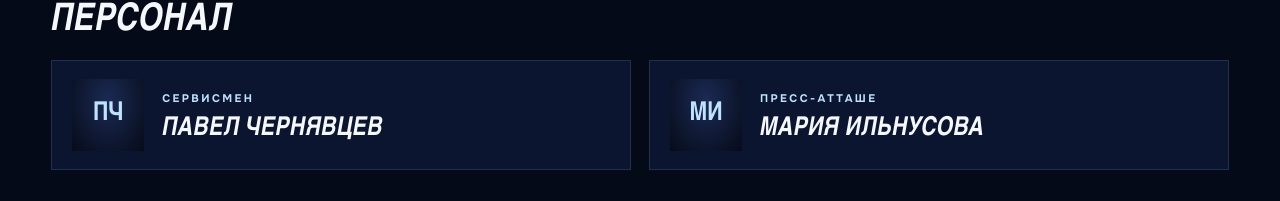
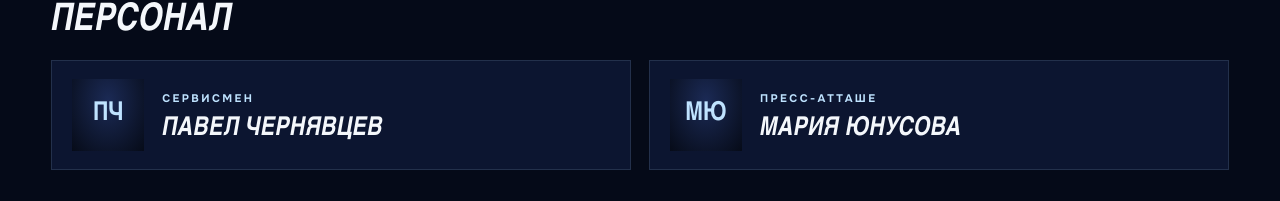
Before and after one commit to Karrighun/region23-site, a plain HTML site: page adult/site/team.html in a window 1280 px wide. Shown: the part 3298-3499 px from the top of the page. Drawn offline with Linux system fonts and the light colour scheme; a web font is replaced by a local one.

Commit message:
Команда: пресс-атташе — Мария Юнусова
Co-Authored-By: Claude Opus 5.5 <noreply@anthropic.com>

```diff
--- a/adult/site/team.html
+++ b/adult/site/team.html
@@ -127,7 +127,7 @@ dialog.pcd[open]{animation:plin .35s cubic-bezier(.2,.7,.1,1)}
     <div class="grp" id="st"><h3>Персонал</h3>
       <div class="crew">
         <div class="mate rv"><span class="ini" aria-hidden="true">ПЧ</span><div><span class="eyebrow">Сервисмен</span><h4>Павел Чернявцев</h4></div></div>
-        <div class="mate rv"><span class="ini" aria-hidden="true">МИ</span><div><span class="eyebrow">Пресс-атташе</span><h4>Мария Ильнусова</h4></div></div>
+        <div class="mate rv"><span class="ini" aria-hidden="true">МЮ</span><div><span class="eyebrow">Пресс-атташе</span><h4>Мария Юнусова</h4></div></div>
       </div>
     </div>
   </div>
```
